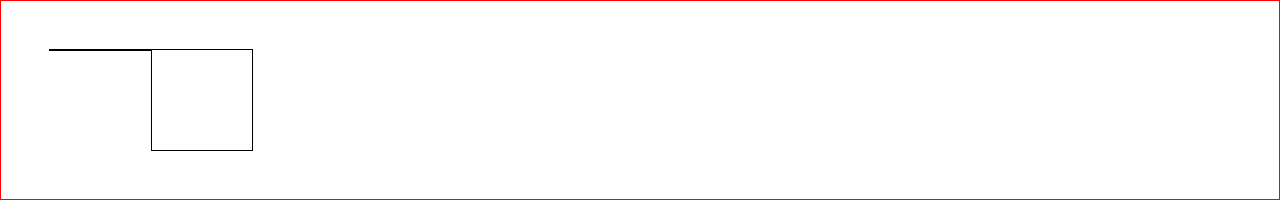
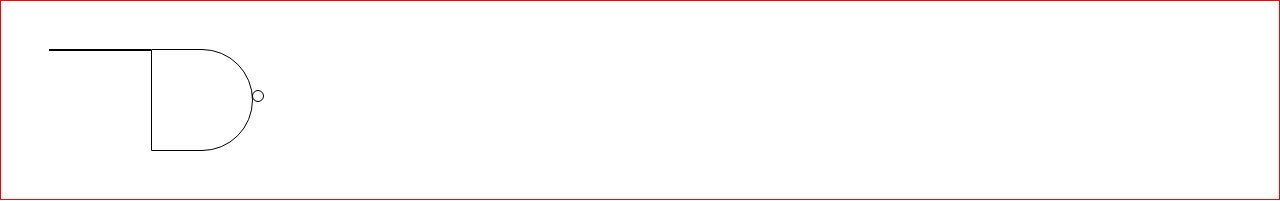
Before and after one commit to daniel-schroeder-dev/logic-gates, a React (Create React App) app: page / in a window 1280 px wide. Shown: the top 201 px of the page. Built offline with nearby package versions, Linux system fonts and the light colour scheme.

Commit message:
Style NandGate curve and add circle on curve.

```diff
--- a/src/components/NandGate/NandGate.css
+++ b/src/components/NandGate/NandGate.css
@@ -2,4 +2,18 @@
   width: 100px;
   height: 100px;
   border: solid 1px black;
+  border-top-right-radius: 50%;
+  border-bottom-right-radius: 50%;
+  position: relative;
 }
+
+.nand-gate::after {
+  content: '';
+  width: 10px;
+  height: 10px;
+  border-radius: 100%;
+  border: 1px solid black;
+  position: absolute;
+  top: calc(50% - 10px);
+  left: 100%;
+}
```
